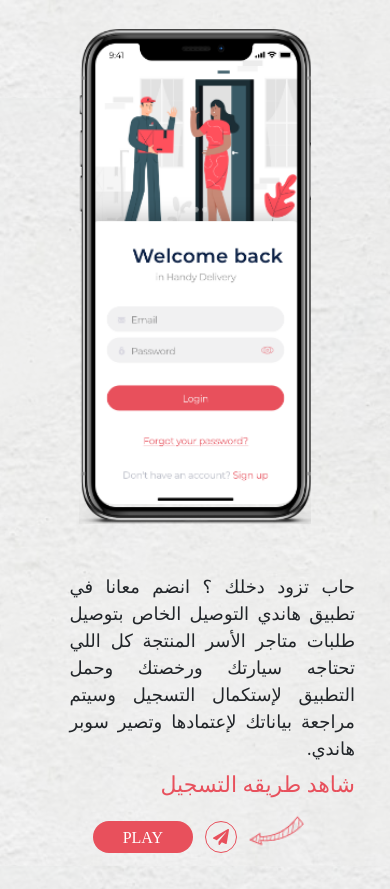
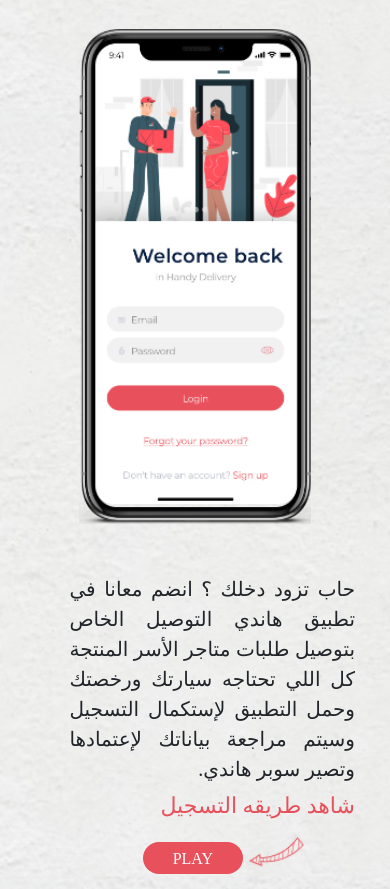
Before and after one commit to AhmedRezk-fe/land-page-2, a plain HTML site: page index.html in a window 390 px wide. Shown: the part 211-1100 px from the top of the page. Drawn offline with nearby package versions, Linux system fonts and the light colour scheme; grey boxes are pictures that could not be loaded; files whose address does not match are found by name; a web font is replaced by a local one.

Commit message:
first commit 22

```diff
--- a/css/style.css
+++ b/css/style.css
@@ -303,6 +303,7 @@ border-radius: 30px;
 }
 .landing__header--bottom-howTo .bottom-howTo--play span.play-btn {
     margin-top: 10px;
+    margin-right: 6px;
 }
 .landing__header--bottom-howTo h2 {
   font-size: 22px;
@@ -585,7 +586,7 @@ body.over {
   .landing__content-grid .landing__content-dis p {
     width: 84%;
     text-align: justify;
-    font-size: 18px;
+    font-size: 20px;
   }
   .landing__content-grid .landing__content-video iframe {
     width: 100%;
@@ -854,7 +855,7 @@ section.landing{
 }
 .landing__content-grid .landing__content-dis p {
   width: 83%;
-  font-size: 15px;
+  font-size: 16px;
   text-align: justify;
   margin-bottom: 9px;
 }
--- a/index.html
+++ b/index.html
@@ -154,9 +154,10 @@
                                 <span class="play-img">
                                     <img src="img/Path2.png" alt="">
                                 </span>
-                                <span class="play-icon">
+                                <span>  </span>
+                                <!-- <span class="play-icon">
                                     <i class="fas fa-paper-plane"></i>
-                                </span>
+                                </span> -->
                                 <span class="play-btn">
                                     <a href="#">PLAY</a>
                                 </span>
```
